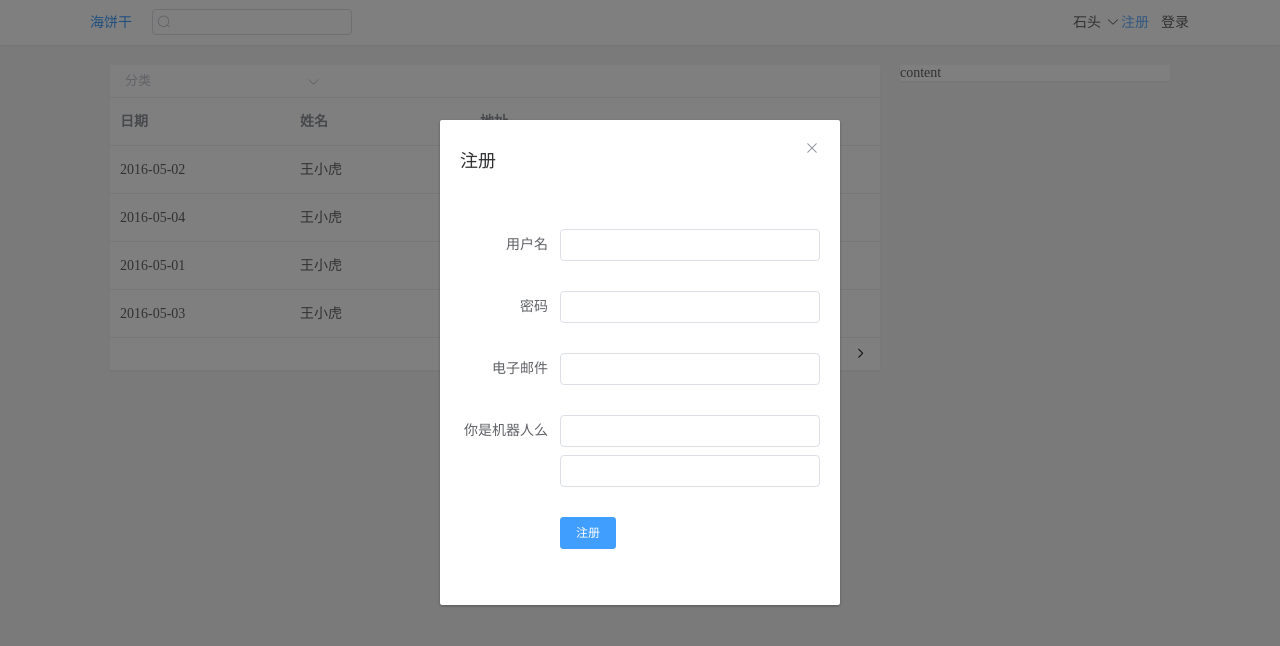
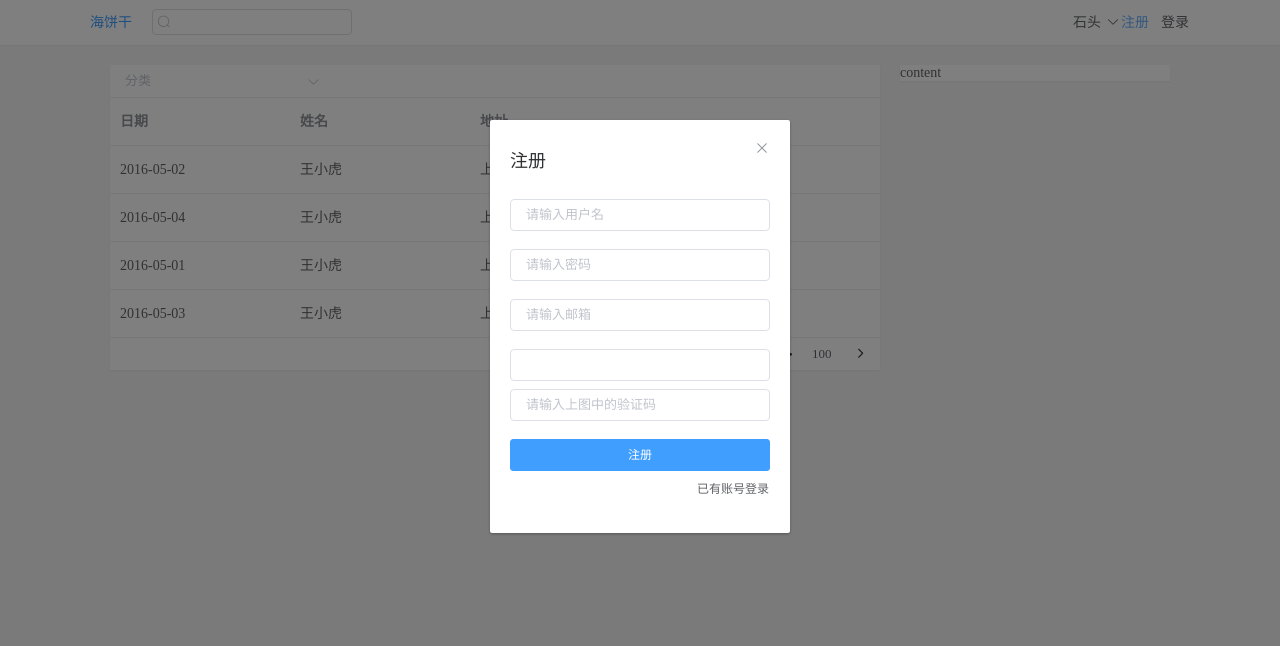
Before and after one commit to shitouplus/tp5, a Vue app in the folder vue-static/: page / in a window 1280 px wide. Both pictures are taken after a click on the button "注册". Shown: the top 646 px of the page. Built offline with nearby package versions, Linux system fonts and the light colour scheme.

Commit message:
1.初始化登录框

```diff
--- a/vue-static/src/assets/less/common.less
+++ b/vue-static/src/assets/less/common.less
@@ -38,3 +38,11 @@ a {
 .el-pagination {
   color: @theme-primary-color;
 }
+
+.float-right {
+  float: right;
+}
+
+.float-left {
+  float: left;
+}
--- a/vue-static/src/components/app-header.vue
+++ b/vue-static/src/components/app-header.vue
@@ -24,28 +24,46 @@
     <el-dialog
       :title="dialogTitle"
       :visible.sync="dialogVisible"
-      width="400px">
-        <div class="app-header__login-box">
-          <el-form ref="registerForm" :model="registerForm" label-width="100px">
-            <el-form-item label="用户名">
-              <el-input v-model="registerForm.name" size="small"></el-input>
+      class="app-header__form-dialog"
+      width="300px">
+        <div class="app-header__login-box" v-if="dialogType === 'register'">
+          <el-form ref="registerForm" :model="registerForm">
+            <el-form-item prop="name">
+              <el-input v-model.trim="registerForm.name" placeholder="请输入用户名" size="small"></el-input>
             </el-form-item>
-            <el-form-item label="密码">
-              <el-input v-model="registerForm.password" size="small"></el-input>
+            <el-form-item prop="password">
+              <el-input v-model.trim="registerForm.password" placeholder="请输入密码" size="small"></el-input>
             </el-form-item>
-            <el-form-item label="电子邮件">
-              <el-input v-model="registerForm.email" size="small"></el-input>
+            <el-form-item prop="email">
+              <el-input v-model.trim="registerForm.email" placeholder="请输入邮箱" size="small"></el-input>
             </el-form-item>
-            <el-form-item label="你是机器人么">
+            <el-form-item prop="verify">
               <el-input v-model="registerForm.verify" size="small"></el-input>
-              <el-input v-model="registerForm.verify" size="small"></el-input>
+              <el-input v-model.trim="registerForm.verify" placeholder="请输入上图中的验证码" size="small"></el-input>
             </el-form-item>
-            <el-form-item label="">
-              <el-button type="primary" size="small">注册</el-button>
+            <el-form-item>
+              <el-button type="primary" size="small" class="app-header__form-submit">注册</el-button>
+              <el-button type="text" size="mini" class="float-right" @click="dialogType = 'login'">已有账号登录</el-button>
             </el-form-item>
           </el-form>
         </div>
-        <div class="app-header__register-box"></div>
+        <div class="app-header__register-box" v-if="dialogType === 'login'">
+          <el-form ref="loginForm" :model="loginForm">
+            <el-form-item prop="name">
+              <el-input v-model.trim="loginForm.name" placeholder="请输入用户名" size="small"></el-input>
+            </el-form-item>
+            <el-form-item prop="password">
+              <el-input v-model.trim="loginForm.password" placeholder="请输入密码" size="small"></el-input>
+            </el-form-item>
+            <el-form-item>
+              <el-button type="primary" size="small" class="app-header__form-submit">登录</el-button>
+            </el-form-item>
+            <el-form-item>
+              <el-button type="text" size="mini" class="float-left" @click="dialogType = 'register'">没有账号？去注册</el-button>
+              <el-button type="text" size="mini" class="float-right">忘记密码</el-button>
+            </el-form-item>
+          </el-form>
+        </div>
     </el-dialog>
   </div>
 </template>
@@ -62,6 +80,9 @@
           password: '',
           email: '',
           verify: ''
+        },
+        loginForm: {
+
         }
       }
     },
@@ -90,9 +111,6 @@
     background: #fff;
   }
 
-  .app-header__logo {
-  }
-
   .app-header__search-box {
     width: 200px;
     margin-left: 20px;
@@ -101,15 +119,21 @@
   .app-header__visitor {
     float: right;
   }
-</style>
 
-<style>
-  .app-header__search-box .el-input__inner {
+  .app-header__form-dialog .el-form-item {
+    margin-bottom: 10px;
+  }
+
+  .app-header__search-box >>> .el-input__inner {
     height: 26px;
     padding-left: 25px;
   }
 
-  .el-dialog__body {
-    padding-top: 0;
+  .app-header >>> .el-dialog__body {
+    padding: 0 20px 20px;
+  }
+
+  .app-header__form-submit {
+    width: 100%;
   }
 </style>
```
